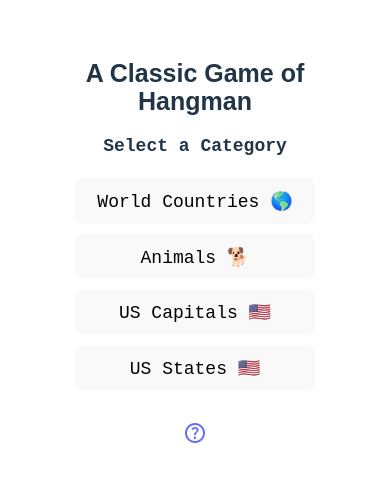
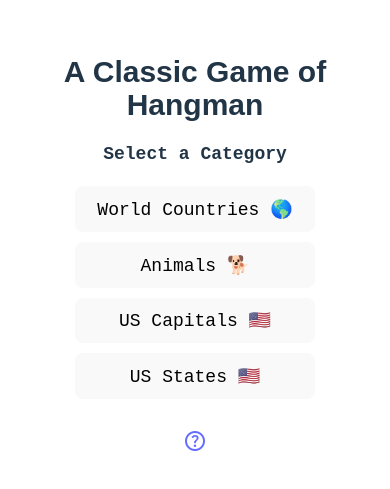
Before and after one commit to Tocampo627/hang-man-2.0, a React (Vite) app: page / in a window 390 px wide. Shown: the part 175-664 px from the top of the page. Built offline with nearby package versions, Linux system fonts and the light colour scheme; a web font is replaced by a local one.

Commit message:
updated root padding

```diff
--- a/src/App.css
+++ b/src/App.css
@@ -1,7 +1,7 @@
 #root {
   max-width: 1280px;
   margin: 0 auto;
-  padding: 2rem;
+  padding: 1rem;
   text-align: center;
   display: flex;
   justify-content: center;
--- a/src/gameContent/GameBoard.css
+++ b/src/gameContent/GameBoard.css
@@ -29,6 +29,7 @@
     flex-direction: row;
     column-gap: 3em;
     align-items: center;
+    padding-left: 2vh;
   }
 
   .icons-container {
@@ -37,7 +38,7 @@
     min-width: auto;
   }
   .title {
-    font-size: 25px;
+    font-size: 30px;
     width: 100%;
   }
   .hangman-image {
```
